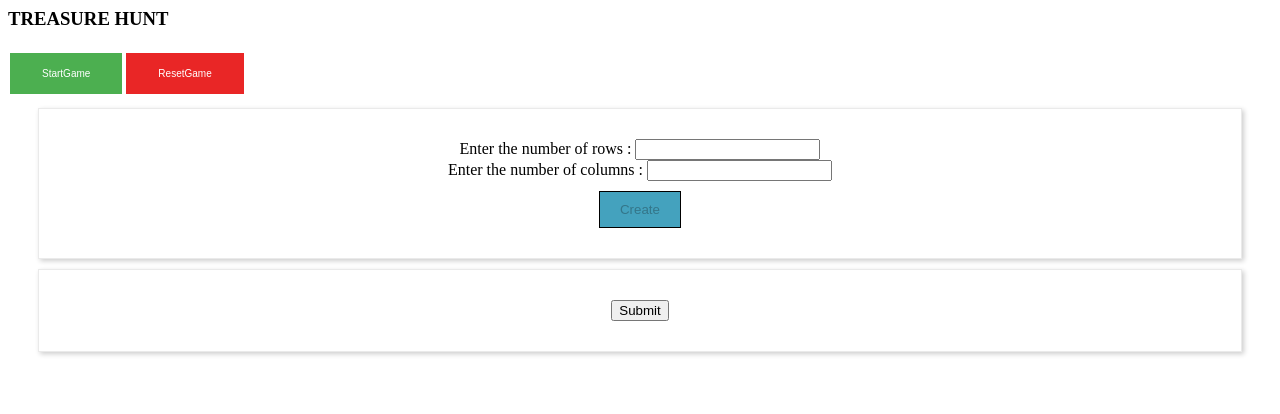
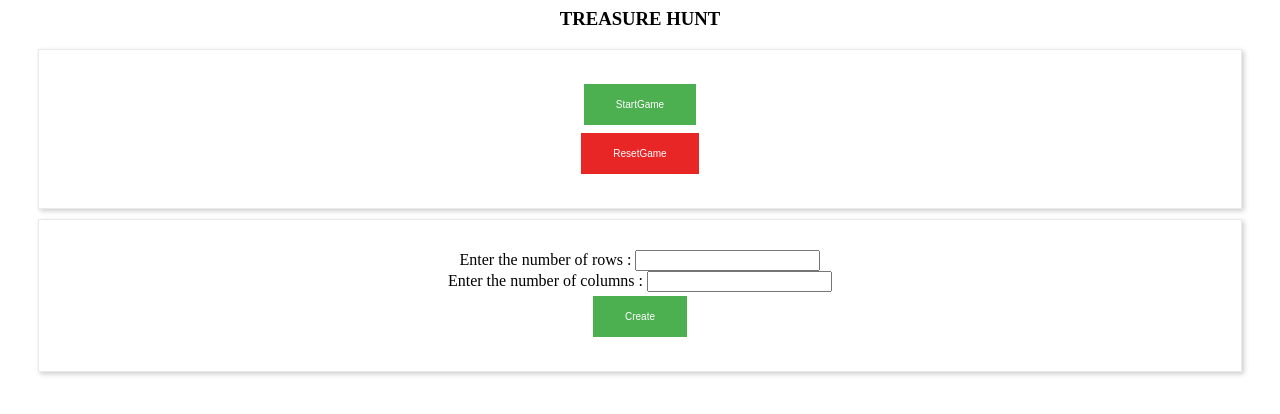
Before and after one commit to amitbalaji/angular-treasure-hunt, an Angular app: page / in a window 1280 px wide. Both pictures are taken after a click on the button "StartGame". Shown: the top 414 px of the page. Built offline with nearby package versions, Linux system fonts and the light colour scheme.

Commit message:
3 files modified

```diff
--- a/src/app/app.component.css
+++ b/src/app/app.component.css
@@ -5,29 +5,12 @@
   border-collapse: collapse;
 }
 
-
-.click{
-  color: white;
-}
-
-.doubleclick{
-  color: black;
-}
 .error-text {
     color : red;
     font-size: 10px;
 }
 .text-center {
-    text-align : left;
-}
-.custom-button {
-    padding: 10px 20px;
-    background-color: #44a2be;
-    margin-top: 10px;
-    transition: .3s background ease-in-out;
-    border: 1px solid black;
-    outline: none;
-    cursor: pointer;
+    text-align : center;
 }
 .cell {
   height: 24px;
--- a/src/app/app.component.html
+++ b/src/app/app.component.html
@@ -1,6 +1,6 @@
 <div>
   <h3 class="text-center">TREASURE HUNT</h3>
-	<div>
+	<div class="container">
 		<button class= "button1" (click)="startGame()" type="button">StartGame</button>
 		<button class= "button2"(click)="stopGame()"   type="button">ResetGame</button>
 	</div>
@@ -32,17 +32,18 @@
       </div>
 
 				<button [disabled]="(colname.errors?.required && rowname.errors?.required)"
-        class="custom-button" (click)="initializeMatrix()" type="button">Create</button>
+        class="button1" (click)="initializeMatrix()" type="button">Create</button>
 	</div>
-			<div *ngIf="isStartGame" class="container">
+			<div *ngIf="isResult" class="container">
+        <h3 class="text-center">TREASURE HUNT</h3>
 				<table class="table">
 					<tbody>
 						<tr *ngFor="let row of treasureMatrix; index as i">
-							<td class="cell" (click)="getValue(i,j)" *ngFor="let col of row; index as j">
+							<td class="cell" (click)="isGridisGridEditable && getValue(i,j)" *ngFor="let col of row; index as j">
 								{{treasureMatrix[i][j]}} </td>
 						</tr>
 					</tbody>
 				</table>
-         <button (click)="getDimension()" type="button">Submit</button>
+         <button class ="button1" (click)="getDimension()" type="button">Submit</button>
 			 </div>
 </div>
--- a/src/app/app.component.ts
+++ b/src/app/app.component.ts
@@ -11,9 +11,12 @@ export class AppComponent {
   public isStartGame = false;
   public minNum = 1;
   public treasureMatrix: string[][] = [];
+  public isResult = false;
+  public isGridEditable = false;
 
 
   initializeMatrix() {
+    this.isResult = true;
     for (let i: number = 0; i < this.rows; i++) {
       this.treasureMatrix[i] = []
       for (let j: number = 0; j < this.columns; j++) {
@@ -33,9 +36,13 @@ export class AppComponent {
 
   startGame() {
     this.isStartGame = true;
+    this.rows = "";
+    this.columns = "";
   }
   stopGame() {
     this.isStartGame = false;
+    this.isResult = false;
+
   }
   getAnswer(i: any, j: any): string {
     let count = 0;
@@ -50,6 +57,7 @@ export class AppComponent {
   }
 
   getDimension() {
+    this.isGridEditable = false;
     for (let i = 0; i < this.rows; i++) {
       for (let j = 0; j < this.columns; j++) {
         if (!(this.treasureMatrix[i][j] === 'X'))
@@ -58,4 +66,5 @@ export class AppComponent {
       }
     }
   }
+
 }
```
